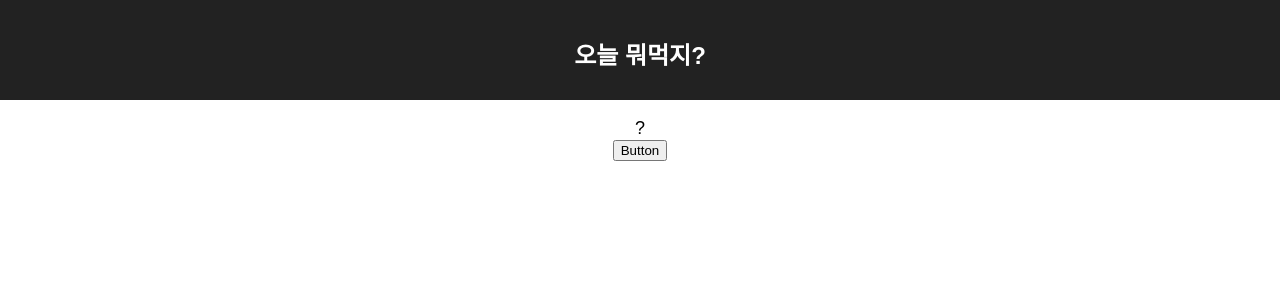
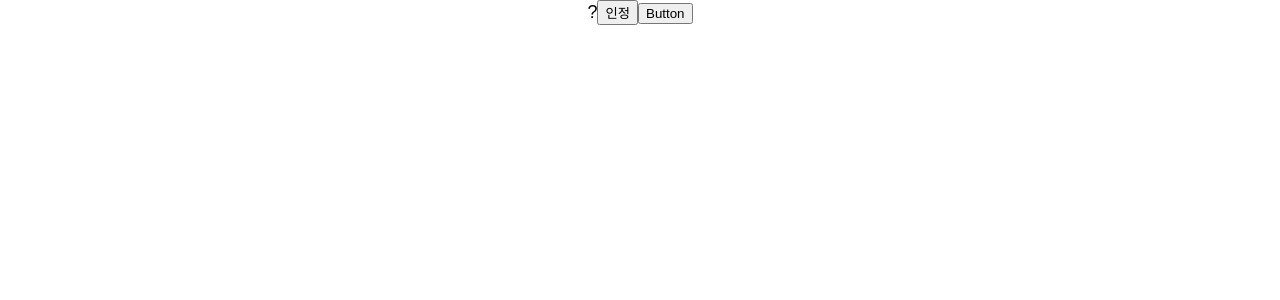
Before and after one commit to spidoche/lunch, a React (Create React App) app: page / in a window 1280 px wide. Shown: the top 300 px of the page. Built offline with nearby package versions, Linux system fonts and the light colour scheme.

Commit message:
add confirm button

```diff
--- a/src/App.js
+++ b/src/App.js
@@ -1,6 +1,7 @@
 import React, { Component } from 'react';
 import logo from './logo.svg';
 import Button from './Button';
+import ButtonConfirm from './ButtonConfirm';
 import Display from './Display';
 import './App.css';
 
@@ -26,15 +27,12 @@ class App extends Component {
 
         return (
             <div className="App">
-                <header className="App-header">
-                    {/* <img src={logo} className="App-logo" alt="logo" /> */}
-                    <h1 className="App-title">오늘 뭐먹지?</h1>
-                </header>
-                <p className="App-intro">
+                <div className="App-intro">
                     <Display testVal={ this.state.testVal } />
-                    <br />
-                    <Button setTestVal={ this.setTestVal } />
-                </p>
+
+                    <ButtonConfirm />
+					<Button setTestVal={ this.setTestVal } />
+                </div>
             </div>
         );
 
--- /dev/null
+++ b/src/ButtonConfirm.js
@@ -0,0 +1,21 @@
+import React, { Component } from 'react';
+
+class ButtonConfirm extends React.Component {
+
+    clickHandler = () => {
+
+        alert('OK');
+
+    };
+
+    render() {
+
+        return (
+            <button onClick={ this.clickHandler }>인정</button>
+        );
+
+    }
+
+}
+
+export default ButtonConfirm;
```
